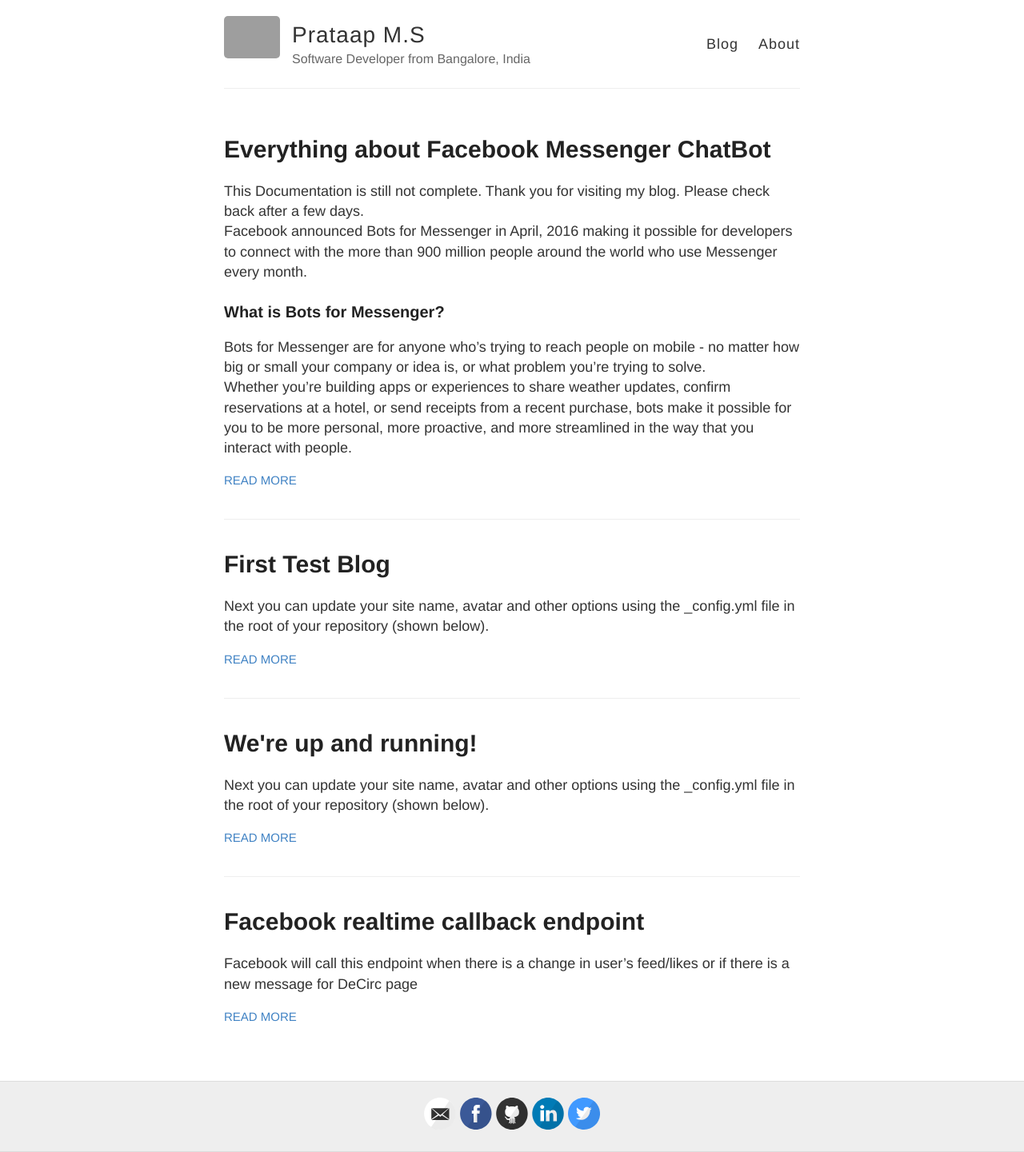
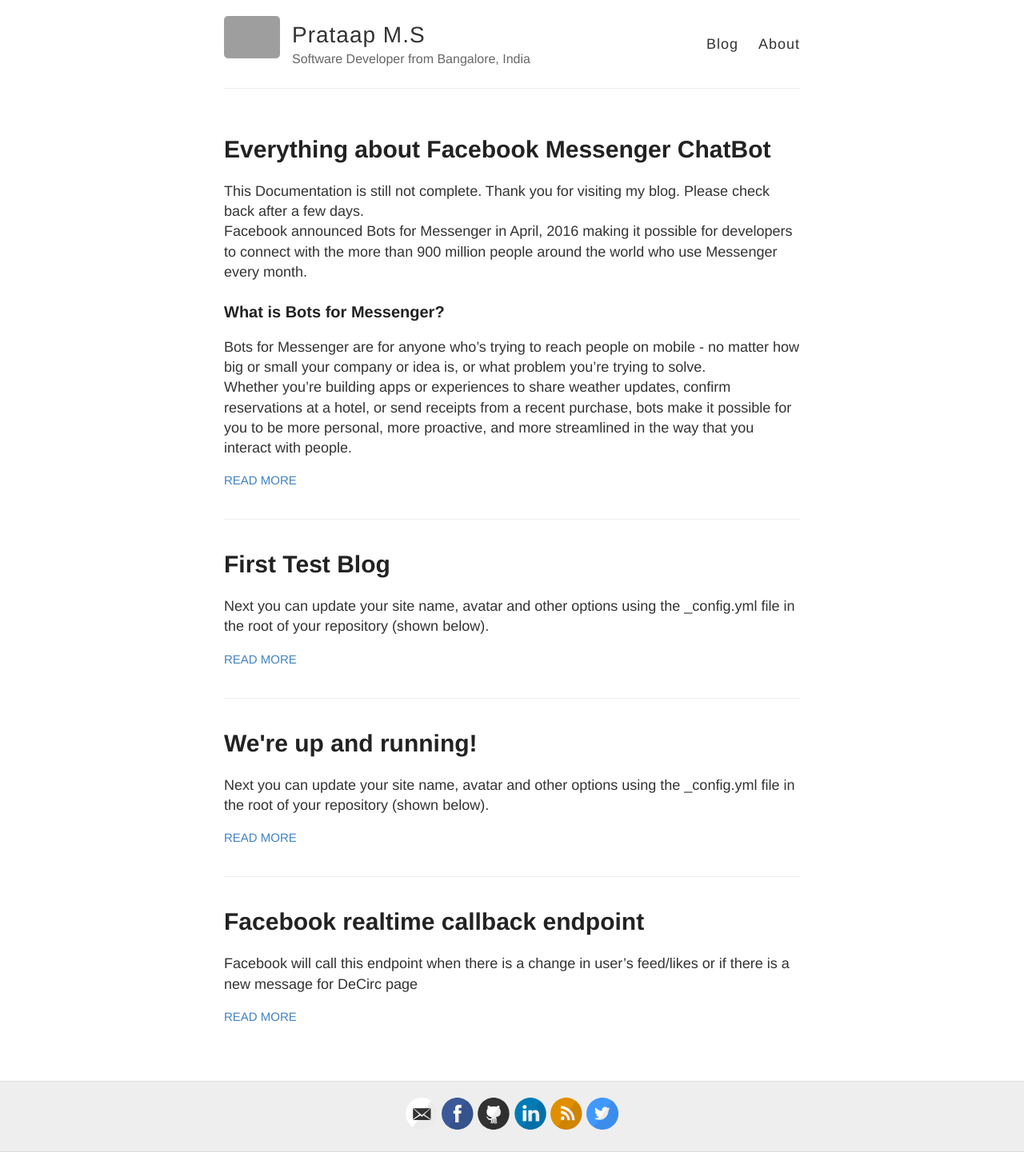
Before and after one commit to prataap/prataap.github.io, a Jekyll site: the page built from index.html, in a window 1280 px wide. Shown: the whole page at 80% size. Built offline with Jekyll 4.4.1, drawn with Linux system fonts in a browser that asks for light colours; grey boxes are pictures that could not be loaded.

```diff
--- a/_config.yml
+++ b/_config.yml
@@ -21,14 +21,14 @@ avatar: https://raw.githubusercontent.com/prataap/resources/master/blogimages/my
 # Includes an icon in the footer for each username you enter
 footer-links:
   dribbble:
-  email: prataap.one@gmail.com
+  email: git.prataapms@mailhero.io
   facebook: prataapms
   flickr:
   github: prataapms/
   instagram:
   linkedin: prataapms
   pinterest:
-  rss: # just type anything here for a working RSS icon
+  rss: prataapms # just type anything here for a working RSS icon
   twitter: prataapms
   stackoverflow: # your stackoverflow profile, e.g. "users/50476/bart-kiers"
   youtube: # channel/<your_long_string> or user/<user-name>
```
